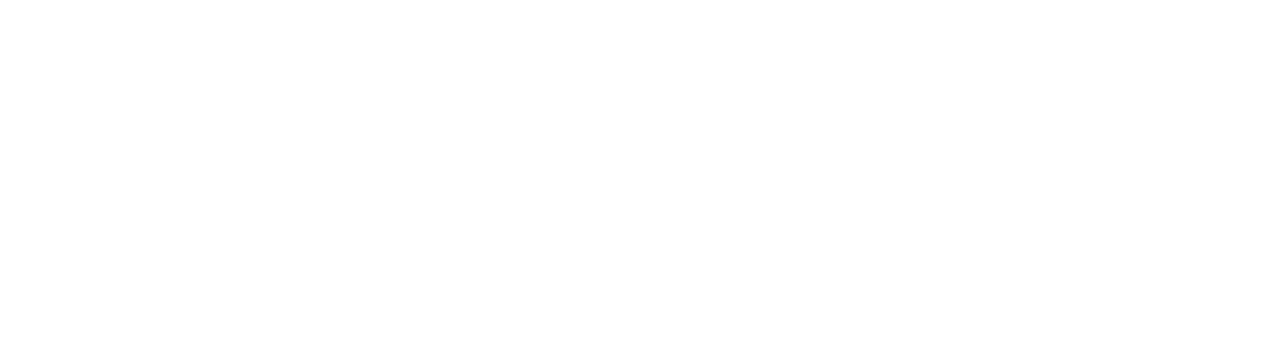
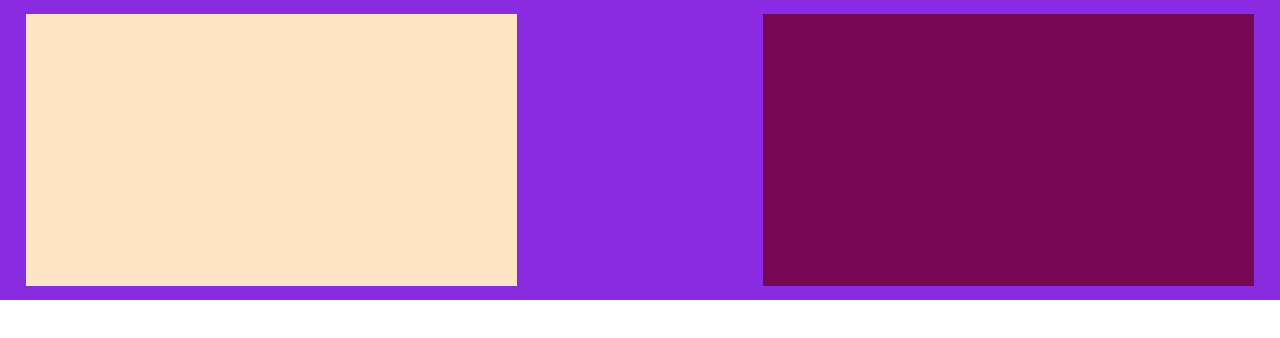
Before and after one commit to Nino-Techwoman/push, a plain HTML site: page index.html in a window 1280 px wide. Drawn offline with Linux system fonts and the light colour scheme.

Commit message:
Add section

```diff
--- a/index.html
+++ b/index.html
@@ -9,6 +9,10 @@
 </head>
 <body>
   <section>
+    <div class="section container">
+      <div class="herobox1"></div>
+      <div class="herobox2"></div>
+    </div>
 
   </section>
 
--- a/style.css
+++ b/style.css
@@ -4,3 +4,28 @@
   box-sizing: border-box;
   text-decoration: none;
 }
+.container{
+  max-width: 1440px;
+  margin: 0 auto;
+  padding: 14px 26px;
+}
+
+
+.section{
+  background-color: blueviolet;
+  min-height: 300px;
+  display: flex;
+  justify-content: space-between;
+
+}
+
+.herobox1{
+  width: 40%;
+  background-color: bisque;
+  min-height: 200px;
+}
+.herobox2{
+  width: 40%;
+  background-color: rgb(117, 8, 84);
+  min-height: 200px;
+}
```
